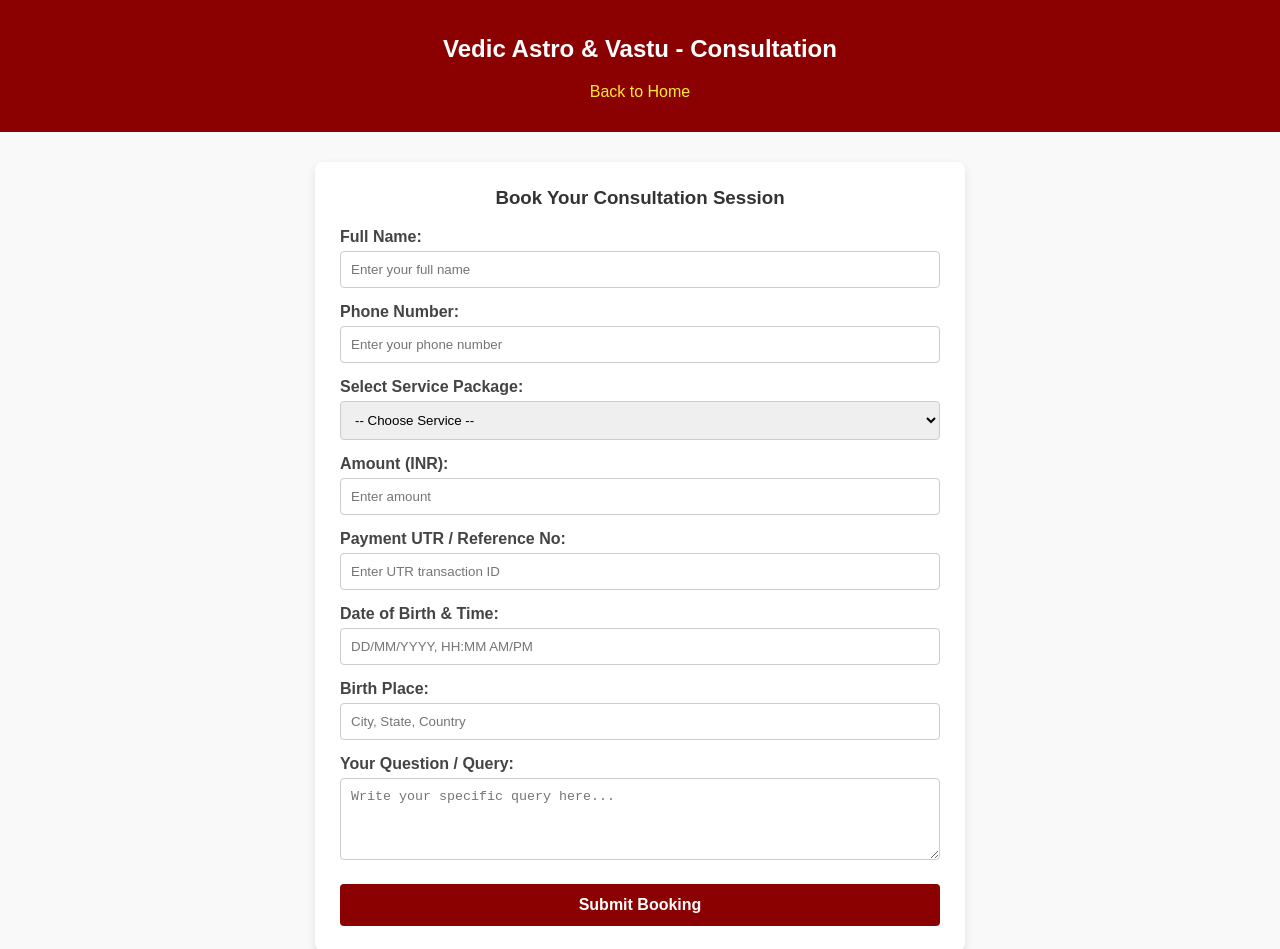
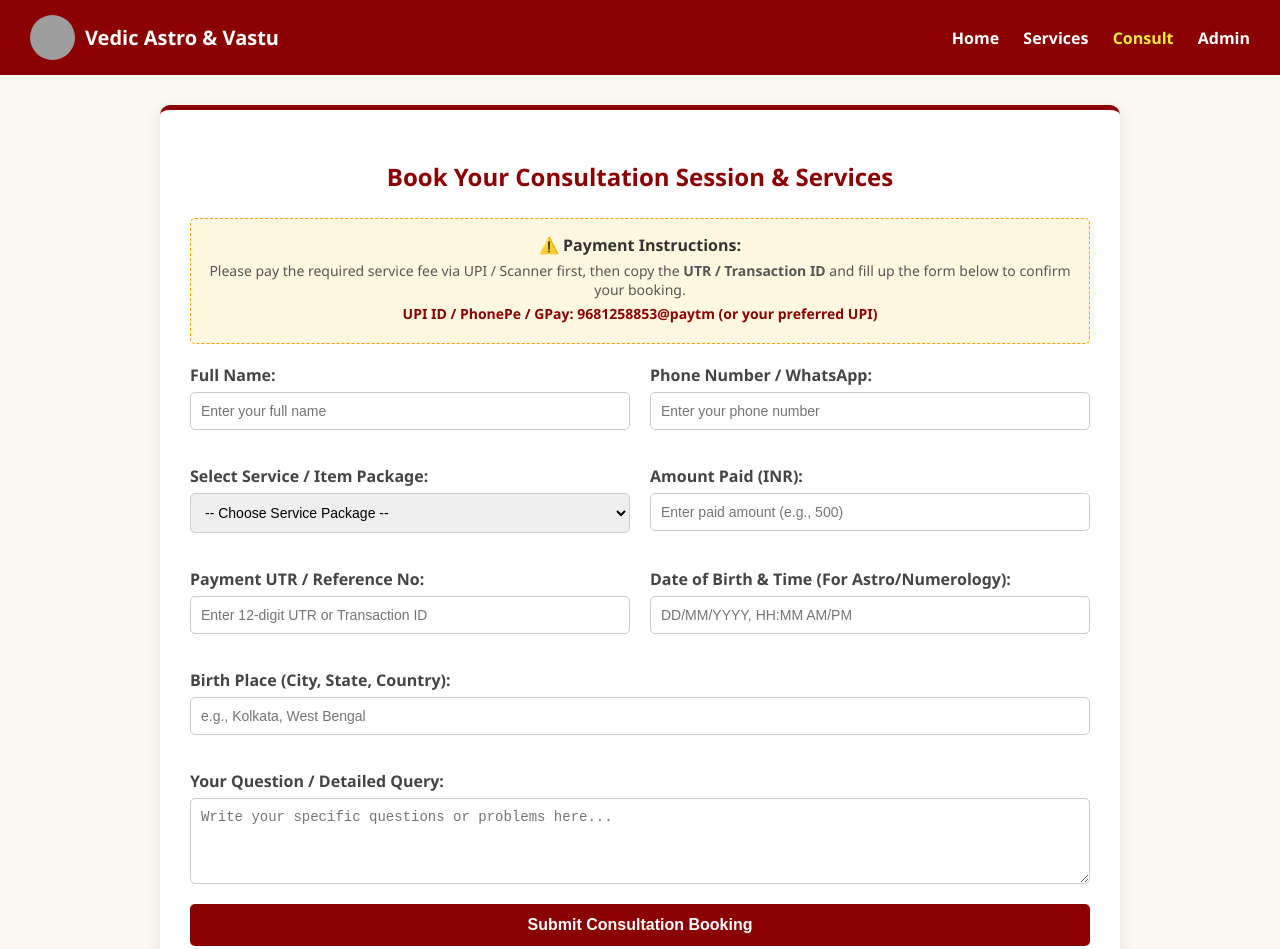
Before and after one commit to sduttapc-dot/astro-website, a website: page consult.html in a window 1280 px wide. Shown: the top 949 px of the page. Drawn offline with Linux system fonts and the light colour scheme; grey boxes are pictures that could not be loaded.

Commit message:
Add files via upload

```diff
--- a/consult.html
+++ b/consult.html
@@ -5,64 +5,107 @@
   <meta name="viewport" content="width=device-width, initial-scale=1.0">
   <title>Book Consultation - Vedic Astro & Vastu</title>
   <link rel="stylesheet" href="style.css">
+  <style>
+    body { font-family: 'Segoe UI', Tahoma, Geneva, Verdana, sans-serif; background-color: #fcf8f2; margin: 0; padding: 0; color: #333; }
+    header { background: #8b0000; color: white; padding: 15px 30px; display: flex; justify-content: space-between; align-items: center; }
+    .logo-area { display: flex; align-items: center; gap: 10px; }
+    .logo-area img { height: 45px; width: 45px; border-radius: 50%; object-fit: cover; }
+    nav a { color: #fff; text-decoration: none; margin-left: 20px; font-weight: 600; }
+    nav a:hover { color: #ffeb3b; }
+    .main-container { max-width: 900px; margin: 30px auto; padding: 30px; background: #ffffff; border-radius: 10px; box-shadow: 0 4px 15px rgba(0,0,0,0.1); border-top: 5px solid #8b0000; }
+    h2 { text-align: center; color: #8b0000; margin-bottom: 25px; }
+    .form-grid { display: grid; grid-template-columns: 1fr 1fr; gap: 20px; }
+    .form-group { margin-bottom: 15px; }
+    .form-group.full-width { grid-column: span 2; }
+    label { display: block; margin-bottom: 6px; font-weight: bold; color: #444; }
+    input, select, textarea { width: 100%; padding: 10px; box-sizing: border-box; border: 1px solid #ccc; border-radius: 5px; font-size: 14px; }
+    input:focus, select:focus, textarea:focus { border-color: #8b0000; outline: none; }
+
+    .payment-box { background: #fff8e1; border: 1px dashed #ffa000; padding: 15px; border-radius: 5px; margin-bottom: 20px; text-align: center; }
+    .payment-box p { margin: 5px 0; font-size: 14px; color: #555; }
+
+    .submit-btn { width: 100%; padding: 12px; background: #8b0000; color: #fff; border: none; font-size: 16px; font-weight: bold; cursor: pointer; border-radius: 5px; transition: background 0.3s; }
+    .submit-btn:hover { background: #5c0000; }
+  </style>
 </head>
-<body style="font-family: Arial, sans-serif; background-color: #f9f9f9; margin: 0; padding: 0;">
+<body>
 
-  <header style="background: #8b0000; color: white; padding: 15px; text-align: center;">
-    <h2>Vedic Astro & Vastu - Consultation</h2>
-    <p><a href="index.html" style="color: #ffeb3b; text-decoration: none;">Back to Home</a></p>
+  <header>
+    <div class="logo-area">
+      <img src="logo.png" alt="Logo" onerror="this.style.display='none'">
+      <h2 style="margin:0; font-size: 20px; color: white;">Vedic Astro & Vastu</h2>
+    </div>
+    <nav>
+      <a href="index.html">Home</a>
+      <a href="services.html">Services</a>
+      <a href="consult.html" style="color: #ffeb3b;">Consult</a>
+      <a href="admin.html">Admin</a>
+    </nav>
   </header>
 
-  <div style="max-width: 600px; margin: 30px auto; padding: 25px; background: #ffffff; border-radius: 8px; box-shadow: 0 4px 10px rgba(0,0,0,0.1);">
-    <h3 style="margin-top: 0; color: #333; text-align: center;">Book Your Consultation Session</h3>
+  <div class="main-container">
+    <h2>Book Your Consultation Session & Services</h2>
+
+    <!-- Payment Instruction Box -->
+    <div class="payment-box">
+      <strong>⚠️ Payment Instructions:</strong>
+      <p>Please pay the required service fee via UPI / Scanner first, then copy the <strong>UTR / Transaction ID</strong> and fill up the form below to confirm your booking.</p>
+      <p style="color: #8b0000; font-weight: bold;">UPI ID / PhonePe / GPay: 9681258853@paytm (or your preferred UPI)</p>
+    </div>
 
     <form id="orderForm">
-      <div style="margin-bottom: 15px;">
-        <label style="display:block; margin-bottom: 5px; font-weight: bold; color: #444;">Full Name:</label>
-        <input type="text" id="clientName" required placeholder="Enter your full name" style="width: 100%; padding: 10px; box-sizing: border-box; border: 1px solid #ccc; border-radius: 4px;">
+      <div class="form-grid">
+
+        <div class="form-group">
+          <label>Full Name:</label>
+          <input type="text" id="clientName" required placeholder="Enter your full name">
         </div>
 
-      <div style="margin-bottom: 15px;">
-        <label style="display:block; margin-bottom: 5px; font-weight: bold; color: #444;">Phone Number:</label>
-        <input type="tel" id="clientPhone" required placeholder="Enter your phone number" style="width: 100%; padding: 10px; box-sizing: border-box; border: 1px solid #ccc; border-radius: 4px;">
+        <div class="form-group">
+          <label>Phone Number / WhatsApp:</label>
+          <input type="tel" id="clientPhone" required placeholder="Enter your phone number">
         </div>
 
-      <div style="margin-bottom: 15px;">
-        <label style="display:block; margin-bottom: 5px; font-weight: bold; color: #444;">Select Service Package:</label>
-        <select id="servicePackage" required style="width: 100%; padding: 10px; box-sizing: border-box; border: 1px solid #ccc; border-radius: 4px;">
-          <option value="">-- Choose Service --</option>
-          <option value="Astrology Consultation">Astrology Consultation</option>
-          <option value="Vastu Analysis">Vastu Analysis</option>
-          <option value="Numerology Report">Numerology Report</option>
+        <div class="form-group">
+          <label>Select Service / Item Package:</label>
+          <select id="servicePackage" required>
+            <option value="">-- Choose Service Package --</option>
+            <option value="Astrology Consultation (General) - ₹500">Astrology Consultation (General) - ₹500</option>
+            <option value="Kundli Matching / Horoscope Analysis - ₹750">Kundli Matching / Horoscope Analysis - ₹750</option>
+            <option value="Vastu Dosha & Home Inspection - ₹1500">Vastu Dosha & Home Inspection - ₹1500</option>
+            <option value="Numerology Name Correction Report - ₹600">Numerology Name Correction Report - ₹600</option>
+            <option value="Career & Business Astro Report - ₹1000">Career & Business Astro Report - ₹1000</option>
           </select>
         </div>
 
-      <div style="margin-bottom: 15px;">
-        <label style="display:block; margin-bottom: 5px; font-weight: bold; color: #444;">Amount (INR):</label>
-        <input type="number" id="serviceAmount" required placeholder="Enter amount" style="width: 100%; padding: 10px; box-sizing: border-box; border: 1px solid #ccc; border-radius: 4px;">
+        <div class="form-group">
+          <label>Amount Paid (INR):</label>
+          <input type="number" id="serviceAmount" required placeholder="Enter paid amount (e.g., 500)">
         </div>
 
-      <div style="margin-bottom: 15px;">
-        <label style="display:block; margin-bottom: 5px; font-weight: bold; color: #444;">Payment UTR / Reference No:</label>
-        <input type="text" id="utrRef" required placeholder="Enter UTR transaction ID" style="width: 100%; padding: 10px; box-sizing: border-box; border: 1px solid #ccc; border-radius: 4px;">
+        <div class="form-group">
+          <label>Payment UTR / Reference No:</label>
+          <input type="text" id="utrRef" required placeholder="Enter 12-digit UTR or Transaction ID">
         </div>
 
-      <div style="margin-bottom: 15px;">
-        <label style="display:block; margin-bottom: 5px; font-weight: bold; color: #444;">Date of Birth & Time:</label>
-        <input type="text" id="dobTime" required placeholder="DD/MM/YYYY, HH:MM AM/PM" style="width: 100%; padding: 10px; box-sizing: border-box; border: 1px solid #ccc; border-radius: 4px;">
+        <div class="form-group">
+          <label>Date of Birth & Time (For Astro/Numerology):</label>
+          <input type="text" id="dobTime" required placeholder="DD/MM/YYYY, HH:MM AM/PM">
         </div>
 
-      <div style="margin-bottom: 15px;">
-        <label style="display:block; margin-bottom: 5px; font-weight: bold; color: #444;">Birth Place:</label>
-        <input type="text" id="birthPlace" required placeholder="City, State, Country" style="width: 100%; padding: 10px; box-sizing: border-box; border: 1px solid #ccc; border-radius: 4px;">
+        <div class="form-group full-width">
+          <label>Birth Place (City, State, Country):</label>
+          <input type="text" id="birthPlace" required placeholder="e.g., Kolkata, West Bengal">
         </div>
 
-      <div style="margin-bottom: 20px;">
-        <label style="display:block; margin-bottom: 5px; font-weight: bold; color: #444;">Your Question / Query:</label>
-        <textarea id="clientQuery" rows="4" placeholder="Write your specific query here..." style="width: 100%; padding: 10px; box-sizing: border-box; border: 1px solid #ccc; border-radius: 4px;"></textarea>
+        <div class="form-group full-width">
+          <label>Your Question / Detailed Query:</label>
+          <textarea id="clientQuery" rows="4" placeholder="Write your specific questions or problems here..."></textarea>
         </div>
 
-      <button type="submit" style="width: 100%; padding: 12px; background: #8b0000; color: #fff; border: none; font-size: 16px; font-weight: bold; cursor: pointer; border-radius: 4px;">Submit Booking</button>
+      </div>
+
+      <button type="submit" class="submit-btn">Submit Consultation Booking</button>
     </form>
   </div>
 
@@ -90,7 +133,7 @@
 
         const result = await response.json();
         if (response.ok) {
-          alert('Consultation booking submitted successfully!');
+          alert('Consultation booking submitted successfully! We will contact you soon.');
           document.getElementById('orderForm').reset();
         } else {
           alert(result.message || 'Failed to submit order.');
```
Lines whose indentation alone changed are shown as unchanged.
